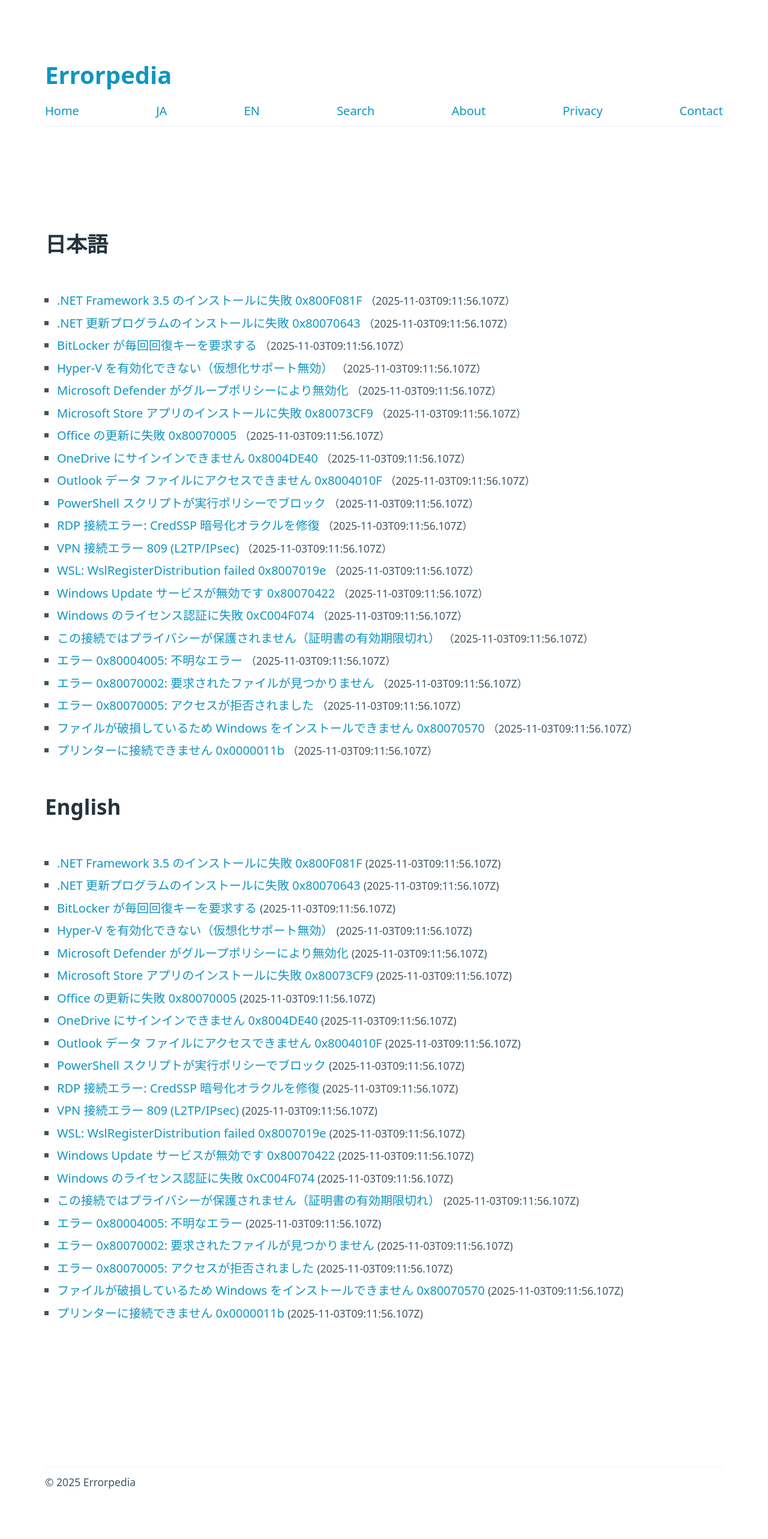
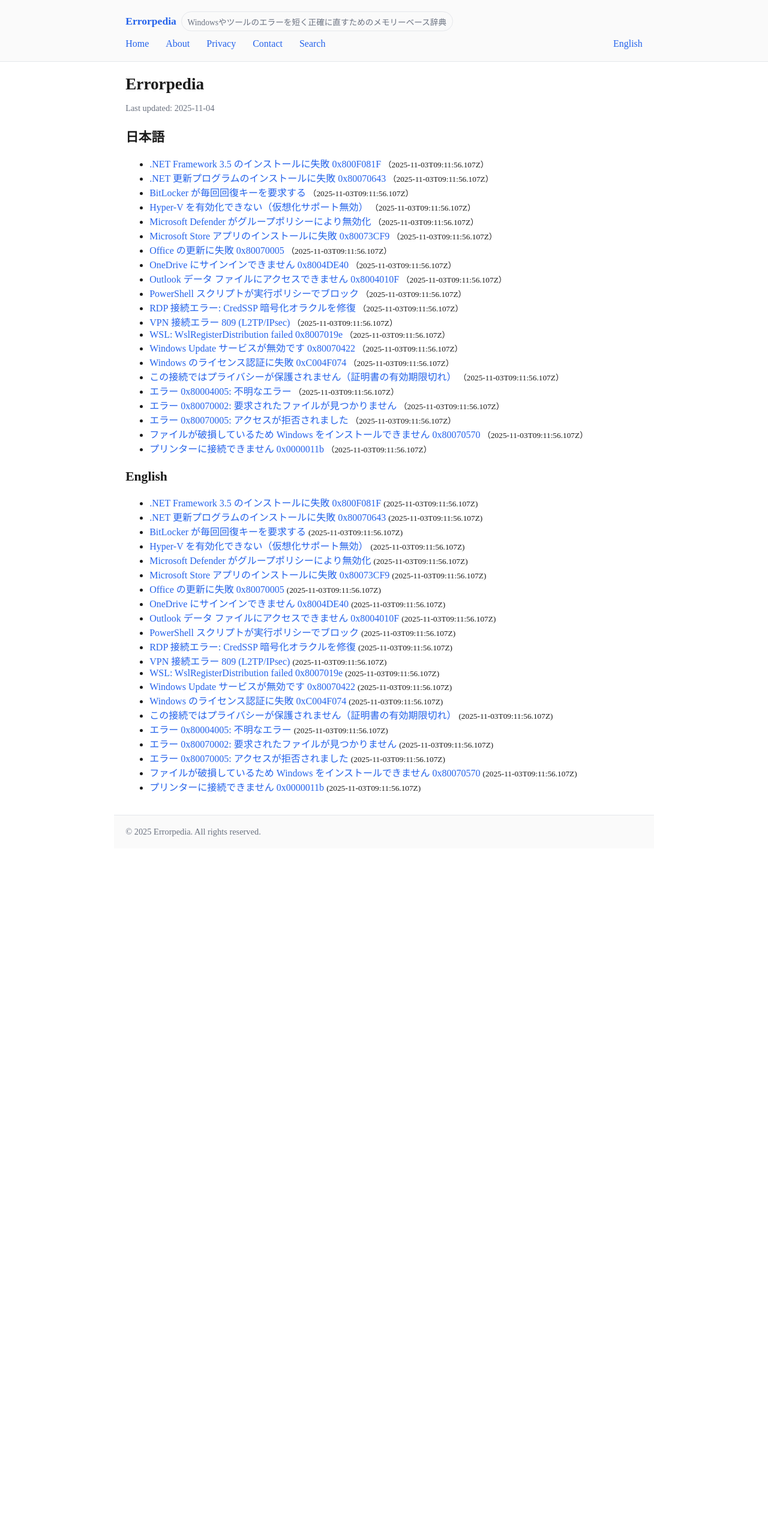
Before and after one commit to roadroader/errorpedia, a Jekyll site: the page built from index.md, in a window 1280 px wide. Shown: the whole page at 60% size. Built offline with Jekyll 4.4.1, drawn with Linux system fonts in a browser that asks for light colours; after the commit the page ends 1414 px from its top, so only the background shows below that.

Commit message:
refactor(layout): rewrite default.html (SEO/canonical/hreflang/GA4/ads hooks)

```diff
--- a/_layouts/default.html
+++ b/_layouts/default.html
@@ -1,41 +1,165 @@
-<!doctype html>
-<html lang='{{ page.lang | default: site.lang | default: "ja" }}'>
+<!DOCTYPE html>
+<html lang="{{ page.lang | default: 'ja' }}">
 <head>
-  <meta charset='utf-8'>
-  <meta name='viewport' content='width=device-width, initial-scale=1'>
-  <title>{% if page.title %}{{ page.title }} · {% endif %}{{ site.title }}</title>
+  <meta charset="utf-8">
+  <meta name="viewport" content="width=device-width,initial-scale=1">
+
+  {%- comment -%} 検索エンジン抑止（公開時は _config.yml の noindex:false に） {%- endcomment -%}
+  {%- if site.noindex -%}<meta name="robots" content="noindex, nofollow">{%- endif -%}
+
+  <title>
+    {%- if page.title -%}{{ page.title }} | {{ site.title }}{%- else -%}{{ site.title }}{%- endif -%}
+  </title>
+
+  {%- comment -%} canonical は baseurl を考慮して絶対URLに {%- endcomment -%}
+  <link rel="canonical" href="{{ page.url | absolute_url }}">
+
+  {%- comment -%} 許可プラグイン（jekyll-seo-tag）でOGP等を自動出力 {%- endcomment -%}
   {%- seo -%}
-  <link rel='stylesheet' href='https://unpkg.com/@picocss/pico@1.5.10/css/pico.min.css'>
+
+  {%- comment -%} 簡易 hreflang（/ja/↔/en/ にパス置換。未翻訳ページでは404になる場合あり） {%- endcomment -%}
+  {%- if page.lang == "ja" -%}
+    <link rel="alternate" hreflang="en" href="{{ page.url | replace: '/ja/', '/en/' | absolute_url }}">
+  {%- elsif page.lang == "en" -%}
+    <link rel="alternate" hreflang="ja" href="{{ page.url | replace: '/en/', '/ja/' | absolute_url }}">
+  {%- endif -%}
+
+  <style>
+    :root {
+      --bg: #ffffff;
+      --fg: #1a1a1a;
+      --muted: #6b7280;
+      --link: #2563eb;
+      --border: #e5e7eb;
+      --card: #fafafa;
+      --radius: 12px;
+      --maxw: 900px;
+    }
+    * { box-sizing: border-box; }
+    html, body { padding: 0; margin: 0; background: var(--bg); color: var(--fg); }
+    a { color: var(--link); text-decoration: none; }
+    a:hover { text-decoration: underline; }
+    img, video { max-width: 100%; height: auto; }
+    code, pre { font-family: ui-monospace, SFMono-Regular, Menlo, Consolas, "Liberation Mono", monospace; }
+    pre { background: #0b1020; color: #e5e7eb; padding: 1rem; border-radius: var(--radius); overflow: auto; }
+    .container { max-width: var(--maxw); margin: 0 auto; padding: 1.2rem; }
+    .site-header { border-bottom: 1px solid var(--border); background: var(--card); }
+    .brand { display: flex; align-items: center; gap: .5rem; }
+    .brand__title { font-weight: 700; font-size: 1.1rem; }
+    nav a { margin-right: 1rem; }
+    .lang-switch { margin-left: auto; }
+    .flex { display: flex; align-items: center; gap: .75rem; flex-wrap: wrap; }
+    .pill { border: 1px solid var(--border); padding: .35rem .6rem; border-radius: 999px; color: var(--muted); font-size: .85rem; }
+    main { padding: 1.5rem 0; }
+    article { background: var(--bg); }
+    article h1 { font-size: 1.7rem; margin: .2rem 0 1rem; }
+    article h2 { font-size: 1.35rem; margin-top: 1.4rem; }
+    article h3 { font-size: 1.1rem; margin-top: 1.1rem; }
+    blockquote { border-left: 4px solid var(--border); margin: 1rem 0; padding: .5rem 1rem; color: var(--muted); background: var(--card); border-radius: 0 var(--radius) var(--radius) 0; }
+    table { border-collapse: collapse; width: 100%; overflow: auto; display: block; }
+    th, td { border: 1px solid var(--border); padding: .6rem .5rem; text-align: left; }
+    .meta { color: var(--muted); font-size: .9rem; }
+    footer { border-top: 1px solid var(--border); padding: 1.2rem 0; background: var(--card); }
+    .sr-only { position: absolute; width: 1px; height: 1px; padding: 0; margin: -1px; overflow: hidden; clip: rect(0,0,0,0); border: 0; }
+    .ad { margin: 1.2rem 0; }
+  </style>
+
+  {%- comment -%} GA4（_config.yml に ga4_id を定義した場合のみ読込） {%- endcomment -%}
+  {%- if site.ga4_id -%}
+  <script async src="https://www.googletagmanager.com/gtag/js?id={{ site.ga4_id }}"></script>
+  <script>
+    window.dataLayer = window.dataLayer || [];
+    function gtag(){dataLayer.push(arguments);}
+    gtag('js', new Date());
+    gtag('config','{{ site.ga4_id }}');
+  </script>
+  {%- endif -%}
 </head>
+
 <body>
-  <header class='container'>
-    <h1 style='margin: .75rem 0;'><a href='{{ "/" | relative_url }}' style='text-decoration:none;'>{{ site.title }}</a></h1>
-    <nav style='display:flex; gap:.75rem; flex-wrap:wrap;'>
-      <a href='{{ "/" | relative_url }}'>Home</a>
-      <a href='{{ "/ja/" | relative_url }}'>JA</a>
-      <a href='{{ "/en/" | relative_url }}'>EN</a>
-      <a href='{{ "/search.html" | relative_url }}'>Search</a>
-      <a href='{{ "/about/" | relative_url }}'>About</a>
-      <a href='{{ "/privacy/" | relative_url }}'>Privacy</a>
-      <a href='{{ "/contact/" | relative_url }}'>Contact</a>
-    </nav>
-    <hr/>
+  <a class="sr-only" href="#content">Skip to content</a>
+
+  <header class="site-header">
+    <div class="container flex">
+      <div class="brand">
+        <a class="brand__title" href="{{ '/' | relative_url }}">{{ site.title }}</a>
+        <span class="pill">{{ site.description }}</span>
+      </div>
+
+      <nav class="flex" aria-label="Primary">
+        <a href="{{ '/' | relative_url }}">Home</a>
+        <a href="{{ '/about/'   | relative_url }}">About</a>
+        <a href="{{ '/privacy/' | relative_url }}">Privacy</a>
+        <a href="{{ '/contact/' | relative_url }}">Contact</a>
+        <a href="{{ '/search.html' | relative_url }}">Search</a>
+      </nav>
+
+      <div class="lang-switch">
+        {%- if page.lang == 'en' -%}
+          <a href="{{ page.url | replace: '/en/', '/ja/' | relative_url }}">日本語</a>
+        {%- else -%}
+          <a href="{{ page.url | replace: '/ja/', '/en/' | relative_url }}">English</a>
+        {%- endif -%}
+      </div>
+    </div>
   </header>
 
-  <main class='container'>
-    {{ content }}
-{% if page.updatedAt or page.date %}
-  <hr>
-  <p><small>
-    Last updated:
-    {% if page.updatedAt %}{{ page.updatedAt | date: "%Y-%m-%d" }}{% else %}{{ page.date | date: "%Y-%m-%d" }}{% endif %}
-  </small></p>
-{% endif %}
+  <main id="content" class="container site-main">
+    {%- comment -%} 上広告（必要なら _includes/ad.html を用意し、_config.yml に adsense_id 等を用意） {%- endcomment -%}
+    {%- if site.adsense_id -%}
+      <div class="ad">{% include ad.html %}</div>
+    {%- endif -%}
+
+    <article role="article">
+      {%- if page.title -%}
+        <h1>{{ page.title }}</h1>
+      {%- endif -%}
+
+      <div class="meta">
+        {%- assign updated = page.last_modified_at | default: page.date | default: site.time -%}
+        {%- if updated -%}
+          Last updated: {{ updated | date: "%Y-%m-%d" }}
+        {%- endif -%}
+        {%- if page.tags and page.tags != empty -%}
+          &nbsp;•&nbsp; Tags:
+          {%- for t in page.tags -%}
+            <span class="pill">{{ t }}</span>{% unless forloop.last %} {% endunless %}
+          {%- endfor -%}
+        {%- endif -%}
+      </div>
+
+      {{ content }}
+    </article>
+
+    {%- if site.adsense_id -%}
+      <div class="ad">{% include ad.html %}</div>
+    {%- endif -%}
   </main>
 
-  <footer class='container' style='margin-top:2rem;'>
-    <hr/>
-    <small>&copy; {{ site.time | date: "%Y" }} {{ site.title }}</small>
+  <footer class="container">
+    <div class="meta">
+      &copy; {{ site.time | date: "%Y" }} {{ site.title }}.
+      <span>All rights reserved.</span>
+      {%- if jekyll.environment == "development" -%}
+        &nbsp;•&nbsp;<span>Build: {{ site.time | date: "%Y-%m-%d %H:%M" }}</span>
+      {%- endif -%}
+    </div>
   </footer>
+
+  <script>
+    // 外部リンクは新規タブで開く（相対リンクは対象外）
+    (function () {
+      var links = document.querySelectorAll('a[href^="http"]');
+      var host = location.host;
+      for (var i = 0; i < links.length; i++) {
+        try {
+          if (links[i].host !== host) {
+            links[i].setAttribute('target','_blank');
+            links[i].setAttribute('rel','noopener noreferrer');
+          }
+        } catch (e) {}
+      }
+    })();
+  </script>
 </body>
 </html>
```
